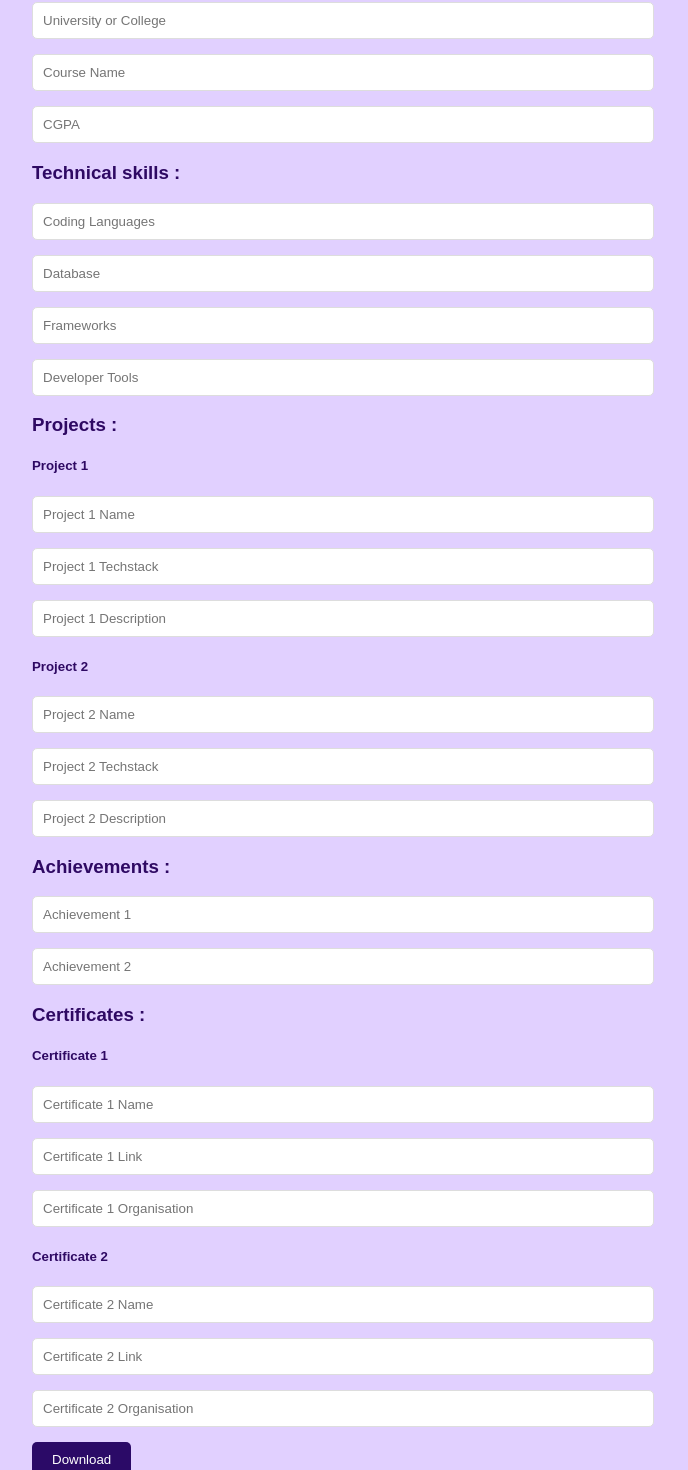
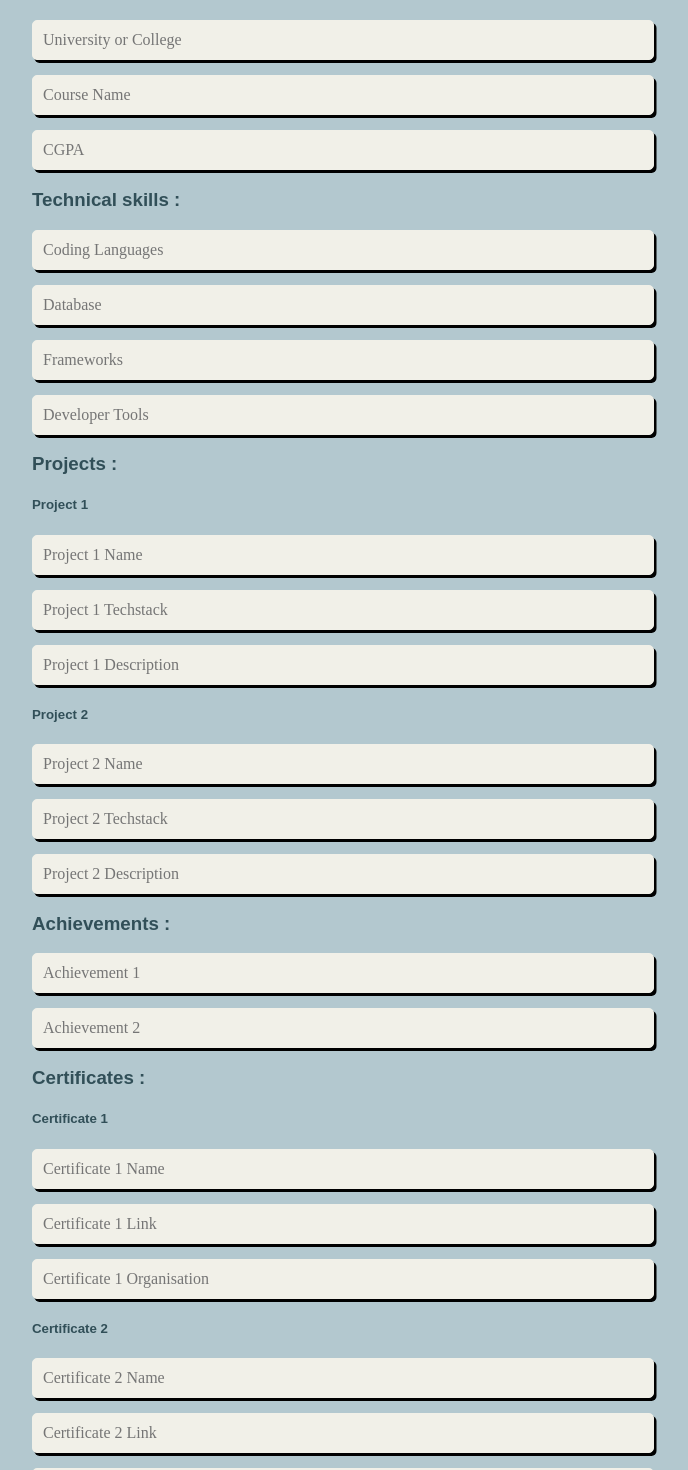
Before and after one commit to Navneetdadhich/buildme, a React (Vite) app: page / in a window 1280 px wide. Shown: the part 582-2052 px from the top of the page, without its empty margins (308-996 px from the left). Built offline with nearby package versions, Linux system fonts and the light colour scheme.

Commit message:
Color theme changed

```diff
--- a/src/App.css
+++ b/src/App.css
@@ -1,11 +1,11 @@
 body{
-  background-color: rgb(225, 208, 255);
-  color: rgb(46, 9, 99);
+  background-color: #B3C8CF;
+  color: #314f58;
 }
 
 ::selection {
-  background: #c18af5; /* Background color for the selected text */
-  color: #ffffff; /* Text color for the selected text */
+  background: #314f58; /* Background color for the selected text */
+  color: #F1F0E8; /* Text color for the selected text */
 }
 
 .App {
@@ -13,6 +13,23 @@ body{
   margin: 0 auto;
   padding: 20px;
   font-family: Arial, sans-serif;
+}
+
+input {
+  font-family: "SF Pro";
+  /* max-width: 190px; */
+  padding: 0.875rem;
+  background-color: #F1F0E8;
+  font-size: 1rem;
+  border: 1.5px solid #000;
+  border-radius: 0.5rem;
+  box-shadow: 2.5px 3px 0 #000;
+  outline: none;
+  transition: ease 0.25s;
+}
+
+input:focus {
+  box-shadow: 5.5px 7px 0 black;
 }
 
 .heading{
@@ -41,21 +58,72 @@ input, textarea {
   padding: 10px;
   margin-bottom: 15px;
   border-radius: 5px;
-  border: 1px solid #ddd;
+  border: 1px solid #F1F0E8;
 }
 
-button {
+/* button {
   padding: 10px 20px;
-  background-color: #2b0a67;
-  color: white;
+  background-color: #314f58;
+  color: #F1F0E8;
   border: none;
   border-radius: 5px;
   cursor: pointer;
 }
 
 button:hover {
-  background-color: #0056b3;
+  background-color: #F1F0E8;
+  color: #314f58;
+  transition: 0.2s ease-in;
+} */
+
+
+/* From Uiverse.io by Deri-Kurniawan */
+.button {
+  position: relative;
+  padding: 6px 16px;
+  font-family: "Trebuchet MS";
+  margin-top: 10px;
+  font-size: 15px;
+  font-weight: 700;
+  text-transform: uppercase;
+  color: #F1F0E8;
+  background-color: #314f58;
+  border: none;
+  border-radius: 50px;
+  overflow: hidden;
+  z-index: 1;
+  transition: all 0.3s ease-in-out;
+  box-shadow: 0 6px 10px rgba(0, 0, 0, 0.1);
+  cursor: pointer;
 }
+
+.button:hover {
+  transform: scale(1.05);
+  color: #314f58;
+  box-shadow: 0 10px 20px rgba(0, 0, 0, 0.2);
+}
+
+.button:active {
+  transform: scale(0.9);
+}
+
+.button::before {
+  content: "";
+  position: absolute;
+  top: 0;
+  right: -100%;
+  width: 100%;
+  height: 100%;
+  background: linear-gradient(to right, #F1F0E8, #F1F0E8);
+  transition: all 0.4s ease-in-out;
+  z-index: -1;
+  border-radius: 5px;
+}
+
+.button:hover::before {
+  right: 0;
+}
+
 
 .footer p {
   margin-top: 50px;
--- a/src/App.jsx
+++ b/src/App.jsx
@@ -679,9 +679,9 @@ function App() {
         style={{
           padding: '5px',
           borderRadius: '4px',
-          border: '1px solid #ffffff',
-          backgroundColor : '#2e0963',
-          color: '#ffffff',
+          border: '1px solid transparent',
+          backgroundColor : '#314f58',
+          color: '#F1F0E8',
           marginBottom: '10px',
         }}
       >
@@ -933,7 +933,7 @@ function App() {
           />
       </div>
 
-      <button onClick={generateDocument}>Download</button>
+      <button className="button" onClick={generateDocument}>Download</button>
         <ToastContainer
         theme="colored"/>
 
```
